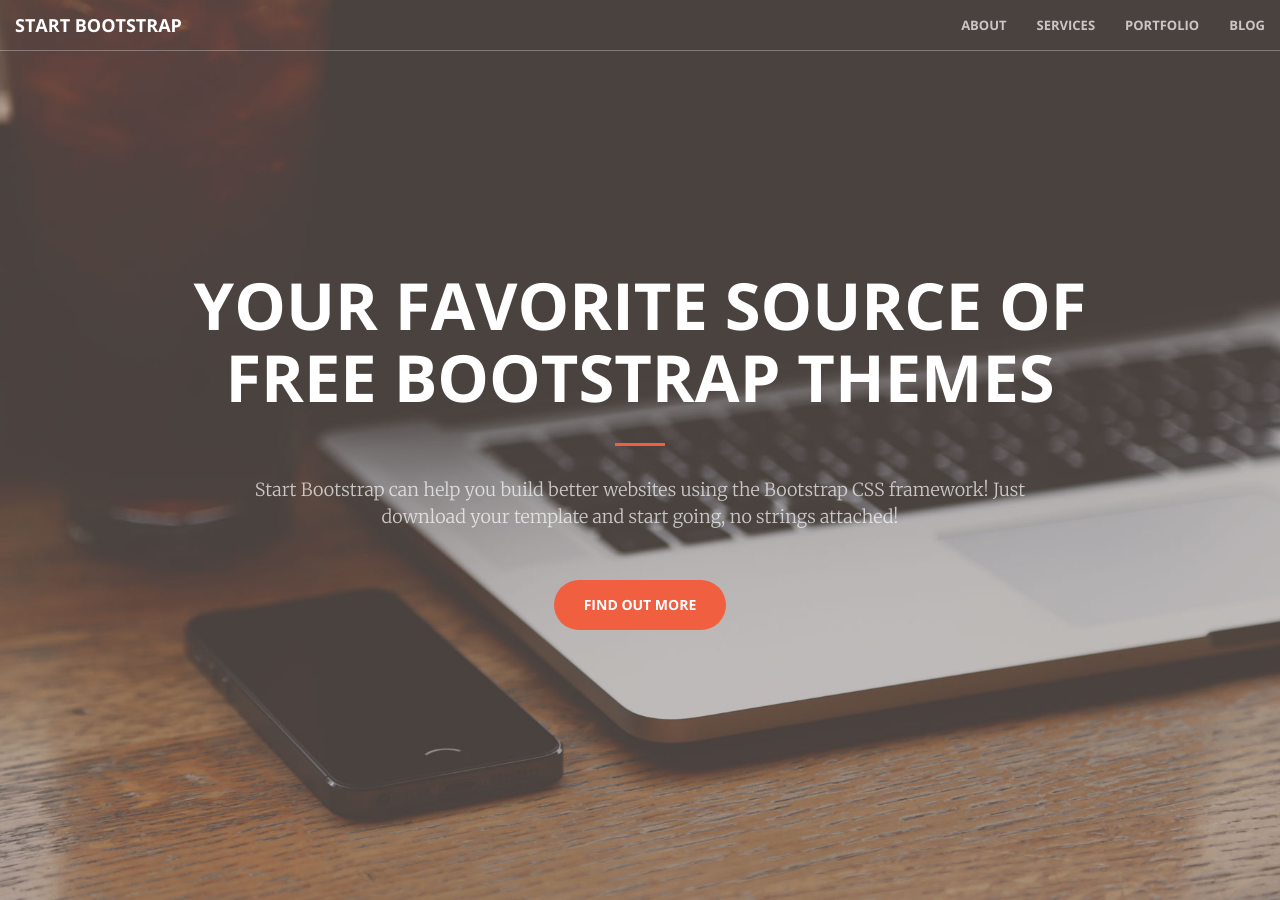
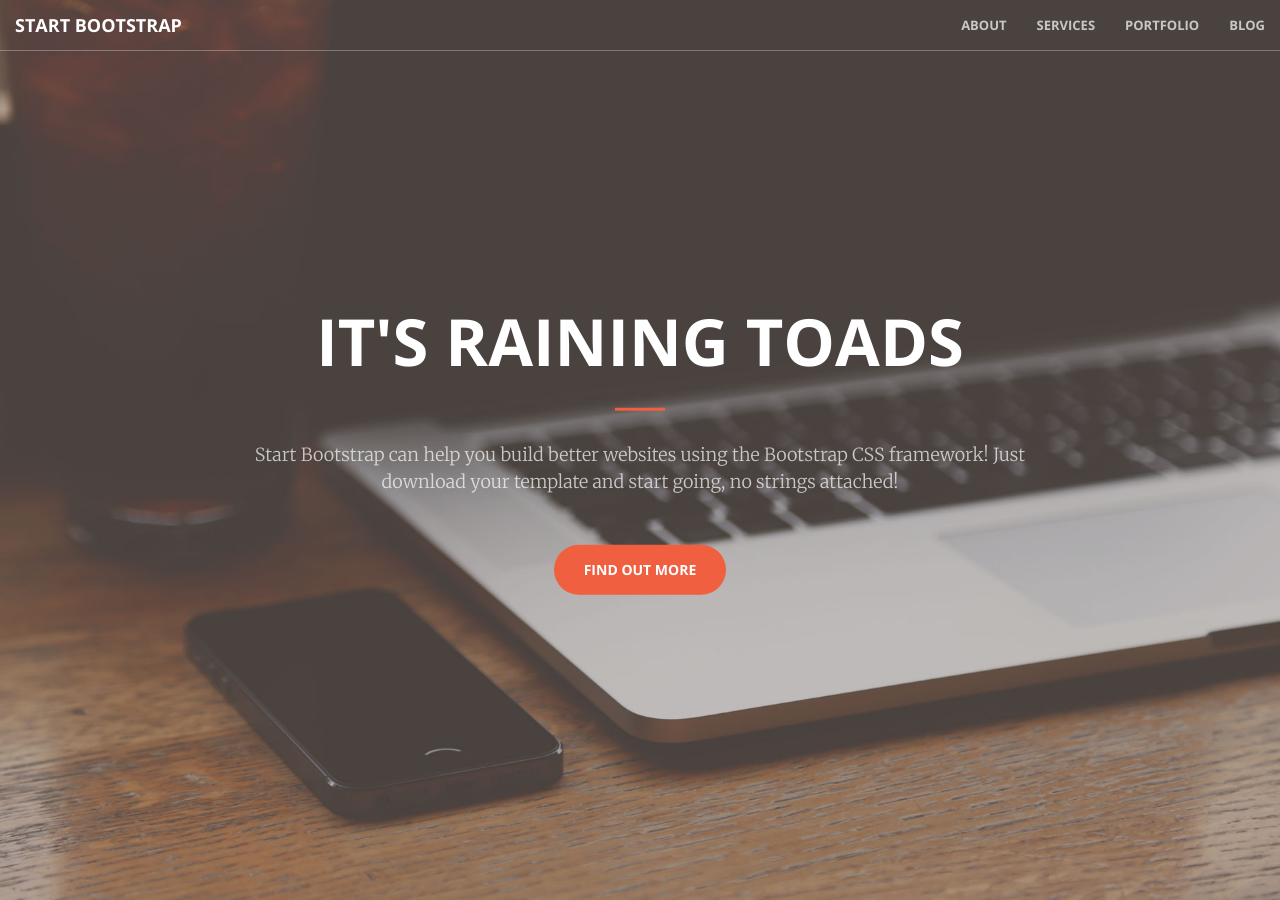
Before and after one commit to PollockCR/creative-jekyll-theme, a Jekyll site: the page built from index.html, in a window 1280 px wide and 900 px high. Built offline with Jekyll 4.4.1, drawn with Linux system fonts in a browser that asks for light colours.

Commit message:
Updated 'index.html' via CloudCannon

```diff
--- a/index.html
+++ b/index.html
@@ -2,11 +2,14 @@
 layout: default
 title: Home Page
 ---
+
 <header>
 	<div class="header-content">
 		<div class="header-content-inner">
-			<h1 class="editable">Your Favorite Source of Free Bootstrap Themes</h1>
-			<hr>
+			<h1 class="editable">
+				It's raining toads
+			</h1>
+			<hr />
 			<p>Start Bootstrap can help you build better websites using the Bootstrap CSS framework! Just download your template and start going, no strings attached!</p>
 			<a href="/about.html" class="btn btn-primary btn-xl page-scroll">Find Out More</a>
 		</div>
```
